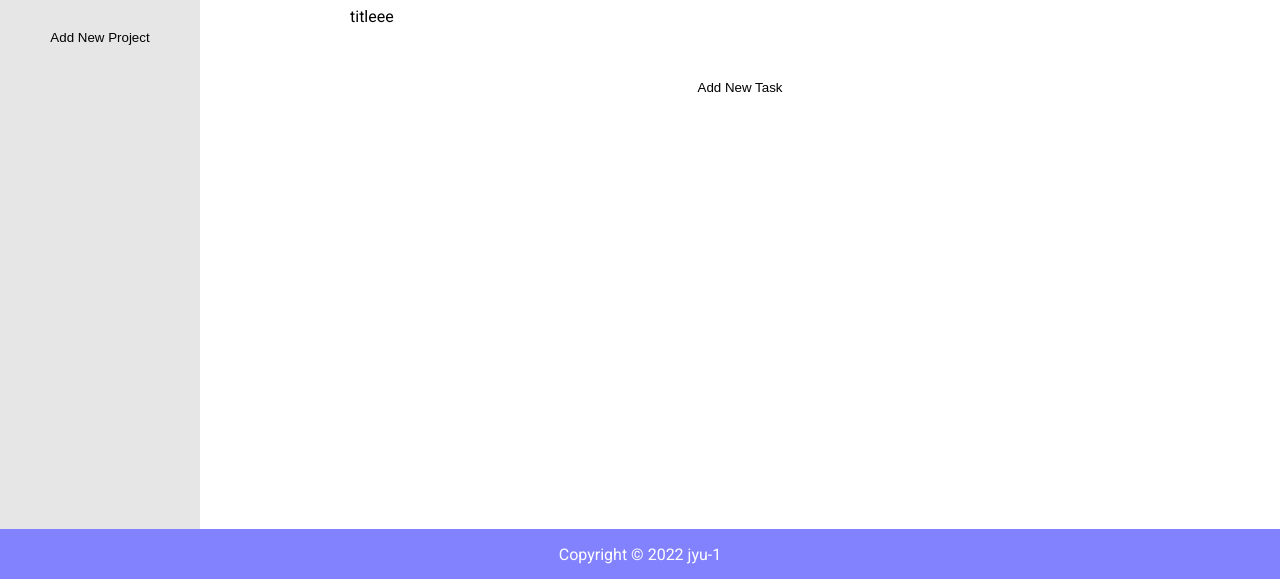
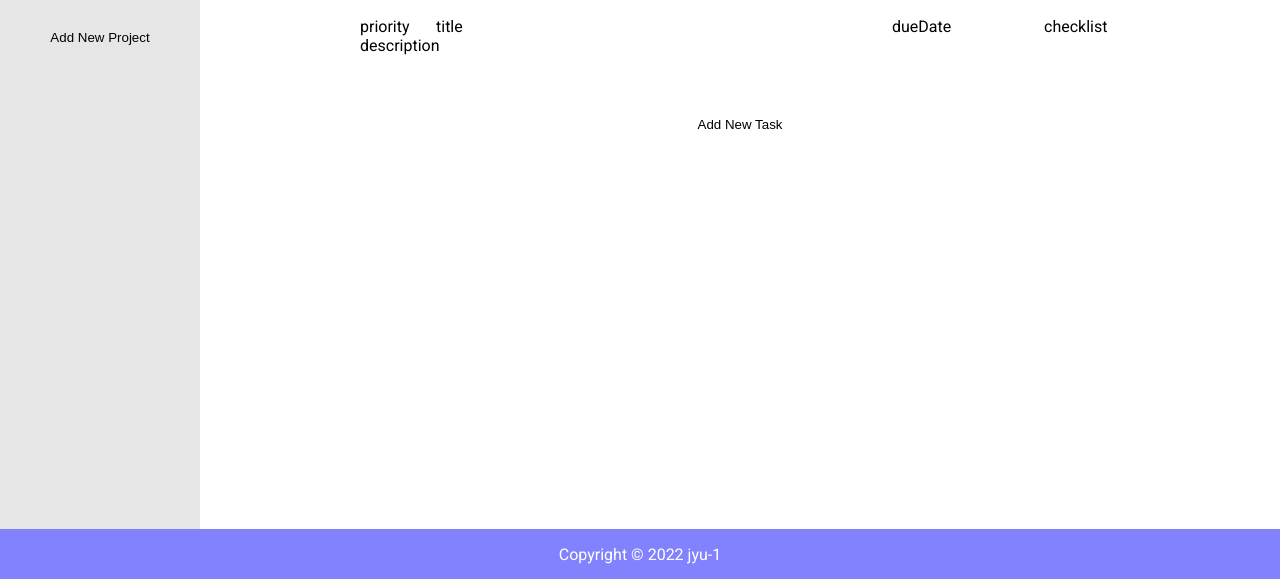
Before and after one commit to jyu-1/todo-list, a website built with webpack: page dist/index.html in a window 1280 px wide. Both pictures are taken after a click on the button "Add New Task". Shown: the part 221-800 px from the top of the page. Built offline with nearby package versions, Linux system fonts and the light colour scheme.

Commit message:
format tasks field

```diff
--- a/src/scripts/buttons.js
+++ b/src/scripts/buttons.js
@@ -16,7 +16,7 @@ export function defaultPage() {
 
     const addTask = document.querySelector(".add-task");
     addTask.addEventListener("click", () => {
-        projects[currentView].addList("titleee", "description", "dueDate", "priority", "checklist");
+        projects[currentView].addList("title", "description", "dueDate", "priority", "checklist");
         listTasks(projects[currentView].list);
     });
 }
--- a/src/scripts/displayHandler.js
+++ b/src/scripts/displayHandler.js
@@ -38,7 +38,33 @@ export function listTasks(array) {
     array.forEach((element) => {
         const taskList = document.createElement("div");
         taskList.classList.add("task-list");
-        taskList.innerText = element.title;
+
+        const priority = document.createElement("div");
+        priority.classList.add("priority");
+        priority.innerText = element.priority;
+
+        const title = document.createElement("div");
+        title.classList.add("title");
+        title.innerText = element.title;
+
+        const dued = document.createElement("div");
+        dued.classList.add("dued");
+        dued.innerText = element.dueDate;
+
+        const checklist = document.createElement("div");
+        checklist.classList.add("checklist");
+        checklist.innerText = element.checklist;
+
+        const description = document.createElement("div");
+        description.classList.add("description");
+        description.innerText = element.description;
+
+        taskList.appendChild(priority);
+        taskList.appendChild(title);
+        taskList.appendChild(dued);
+        taskList.appendChild(checklist);
+        taskList.appendChild(description);
+
         container.appendChild(taskList);
     });
 }
--- a/src/style.css
+++ b/src/style.css
@@ -123,11 +123,18 @@ main h1 {
 }
 
 .task-list {
-    height: 40px;
     border: none;
     border-radius: 5px;
+    padding: 10px;
     background: none;
     margin: 10px 0;
+    display: grid;
+    grid-template-columns: 1fr 6fr 2fr 1fr;
+    grid-template-rows: 1fr 2fr;
+}
+
+.task-list .description {
+    grid-column: 1/5;
 }
 
 .task-list:hover {
```
Also changed, not shown: dist/main.js.
